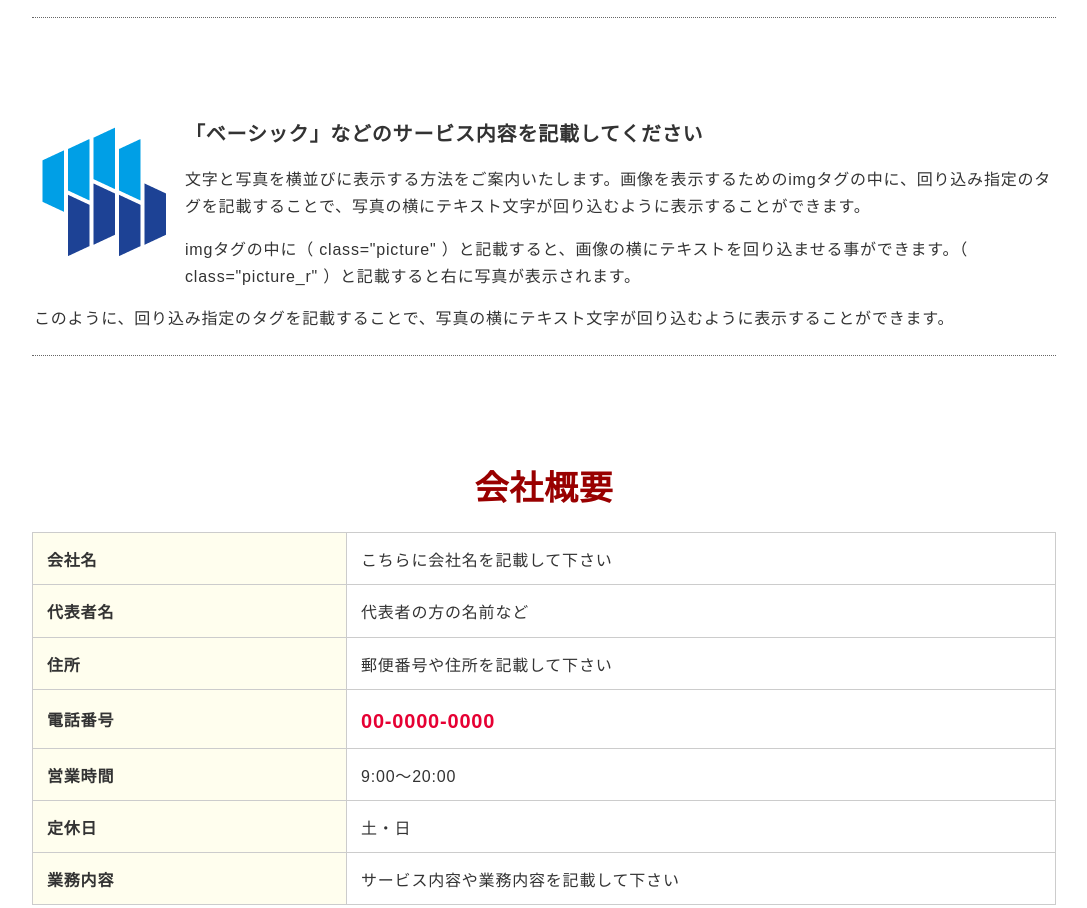
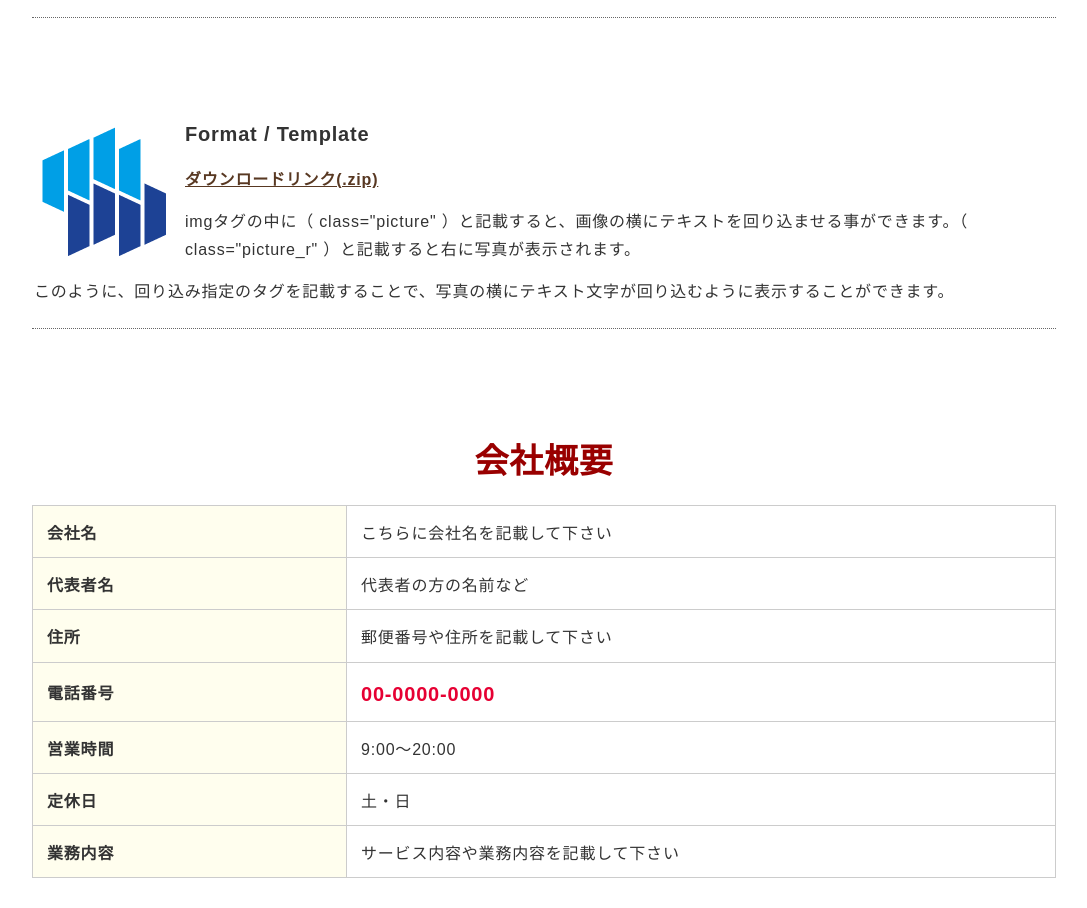
Before and after one commit to hit-geotech/xhe2025, a plain HTML site: page index.html in a window 1280 px wide. Shown: the part 1860-2768 px from the top of the page, without its empty margins (96-1183 px from the left). Drawn offline with Linux system fonts and the light colour scheme.

Commit message:
Update index.html

```diff
--- a/index.html
+++ b/index.html
@@ -213,12 +213,12 @@ Please submit here
 <p><img class="picture" src="img/hit_symbol.png" alt="photo"></p>
 
 <p><span class="b_big_x">
-「ベーシック」などのサービス内容を記載してください
+Format / Template
 </span></p>
 
-<p>
-文字と写真を横並びに表示する方法をご案内いたします。画像を表示するためのimgタグの中に、回り込み指定のタグを記載することで、写真の横にテキスト文字が回り込むように表示することができます。
-</p>
+<a href="./format/Registration_form.docx" download="Registration_form.docx">
+  <strong>ダウンロードリンク(.zip)</strong>
+<a>
 
 <p>
 imgタグの中に（ class="picture" ）と記載すると、画像の横にテキストを回り込ませる事ができます。（ class="picture_r" ）と記載すると右に写真が表示されます。
```
